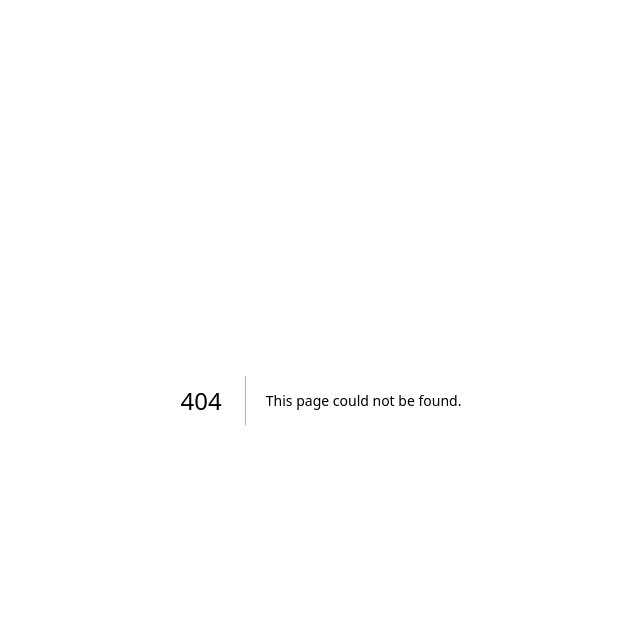
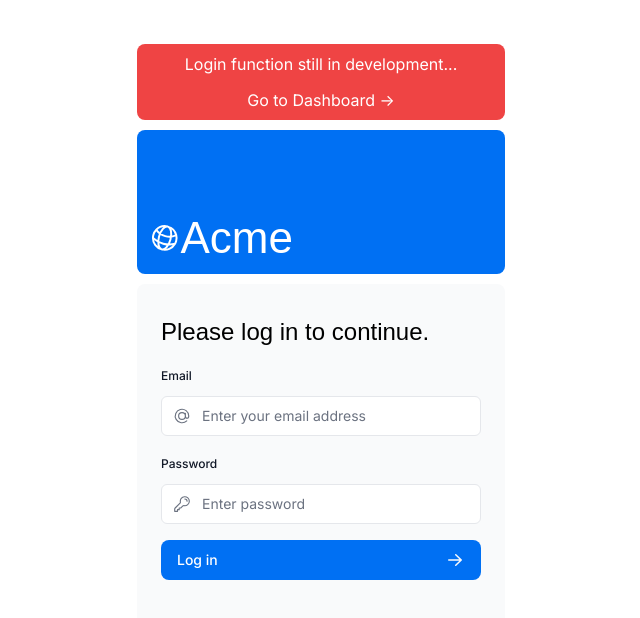
Before and after one commit to Denilson0720/FinancialDashboard, a Next.js app: page /login in a window 1280 px wide. Before the commit this address had no page. Shown: the top 618 px of the page, without its empty margins (319-959 px from the left). Built offline with nearby package versions, Linux system fonts and the light colour scheme; a web font is replaced by a local one.

Commit message:
changed login route location, tidy up

```diff
--- a/app/dashboard/layout.tsx
+++ b/app/dashboard/layout.tsx
@@ -5,7 +5,6 @@ export default function Layout({ children }: { children: React.ReactNode }) {
     <div className="flex h-screen flex-col md:flex-row md:overflow-hidden">
       <div className="w-full flex-none md:w-64">
         <SideNav />
-        <p>this is visible in all routes nested in /dashboard</p>
       </div>
       <div className="flex-grow p-6 md:overflow-y-auto md:p-12">{children}</div>
     </div>
--- a/app/dashboard/login/page.tsx
+++ b/app/login/page.tsx
@@ -1,5 +1,9 @@
 import AcmeLogo from '@/app/ui/acme-logo';
 import LoginForm from '@/app/ui/login-form';
+import { ArrowRightIcon } from '@heroicons/react/24/outline';
+import { Button } from '../ui/button';
+import Link from 'next/link';
+
 
 export default function LoginPage() {
   return (
@@ -8,6 +12,9 @@ export default function LoginPage() {
       <div className="relative mx-auto flex w-full max-w-[400px] flex-col space-y-2.5 p-4 md:-mt-32">
       <div className='flex-1 rounded-lg bg-red-500 p-2 content-center justify-center'>
         <h1 className='text-white flex-1 mb-3 text-md text-center'>Login function still in development...</h1>
+        <div className='text-white align-center flex justify-center hover:bg-red-500'>
+            <Link href='/dashboard'>Go to Dashboard {'->'}</Link>
+        </div>
       </div>
         <div className="flex h-20 w-full items-end rounded-lg bg-blue-500 p-3 md:h-36">
 
@@ -20,4 +27,3 @@ export default function LoginPage() {
     </main>
   );
 }
-// L13OPdMTKITWVs0OwBpZtXj2BJN6gh1INpQj4DC6Hkc=
--- a/app/page.tsx
+++ b/app/page.tsx
@@ -24,7 +24,7 @@ export default function Page() {
             , brought to you by Vercel.
           </p>
           <Link
-            href="/dashboard/login"
+            href="/login"
             className="flex items-center gap-5 self-start rounded-lg bg-blue-500 px-6 py-3 text-sm font-medium text-white transition-colors hover:bg-blue-400 md:text-base"
           >
             <span>Log in</span> <ArrowRightIcon className="w-5 md:w-6" />
--- a/app/ui/login-form.tsx
+++ b/app/ui/login-form.tsx
@@ -59,10 +59,8 @@ export default function LoginForm() {
           Log in <ArrowRightIcon className="ml-auto h-5 w-5 text-gray-50" />
         </Button>
         <div className="flex h-8 items-end space-x-1">
-          {/* Add form errors here */}
         </div>
       </div>
-      {/* <ExclamationCircleIcon/> */}
     </form>
   );
 }
```
